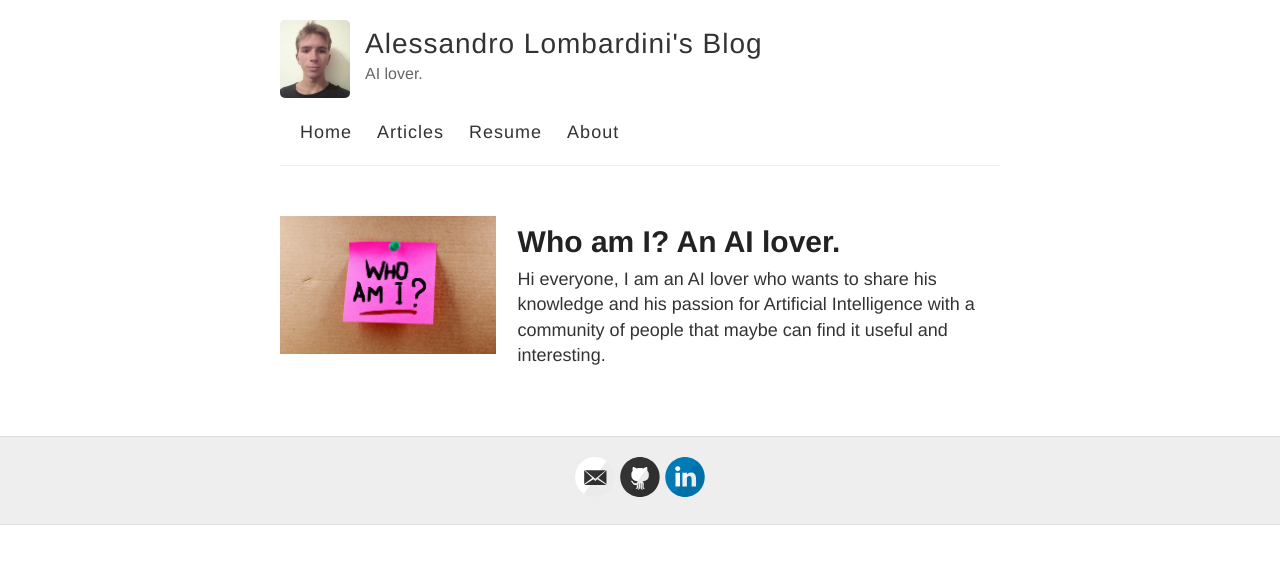
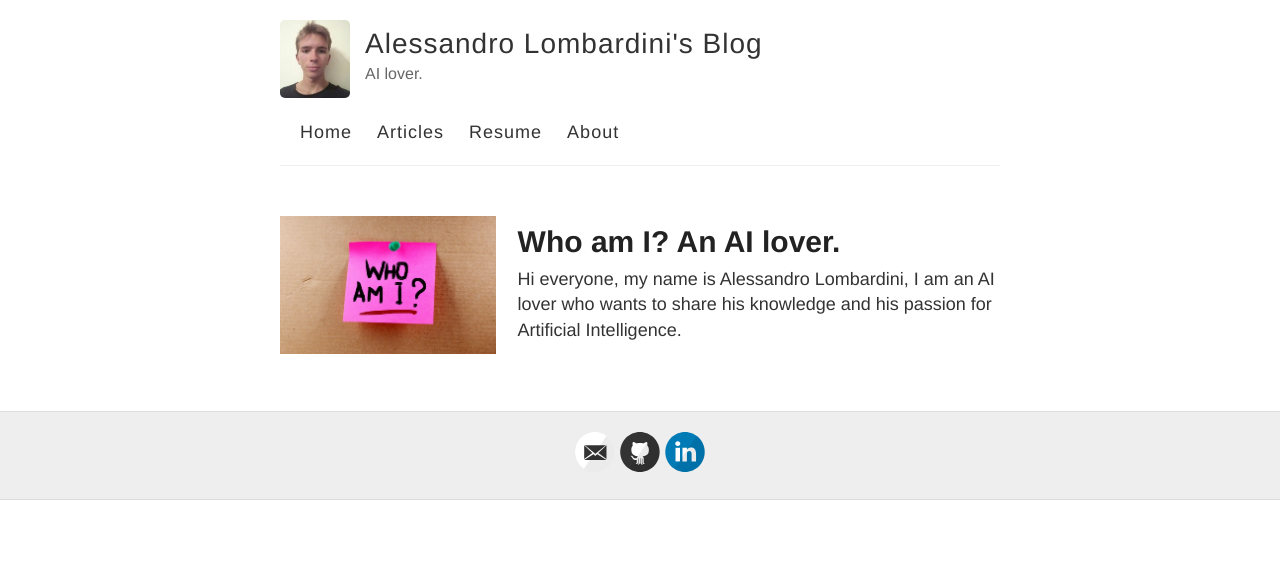
Before and after one commit to alessandrolombardini/alessandrolombardini.github.io, a Jekyll site: the page built from index.html, in a window 1280 px wide. Shown: the top 564 px of the page. Built offline with Jekyll 4.4.1, drawn with Linux system fonts in a browser that asks for light colours.

Commit message:
Update 2021-2-21-Hello-World.md

```diff
--- a/_posts/2021-2-21-Hello-World.md
+++ b/_posts/2021-2-21-Hello-World.md
@@ -1,7 +1,7 @@
 ---
 layout: post
 title: Who am I? An AI lover.
-excerpt: Hi everyone, I am an AI lover who wants to share his knowledge and his passion for Artificial Intelligence with a community of people that maybe can find it useful and interesting.
+excerpt: Hi everyone, my name is Alessandro Lombardini, I am an AI lover who wants to share his knowledge and his passion for Artificial Intelligence.
 published: true
 categories: biography
 image: /images/who-am-i.jpeg
```
